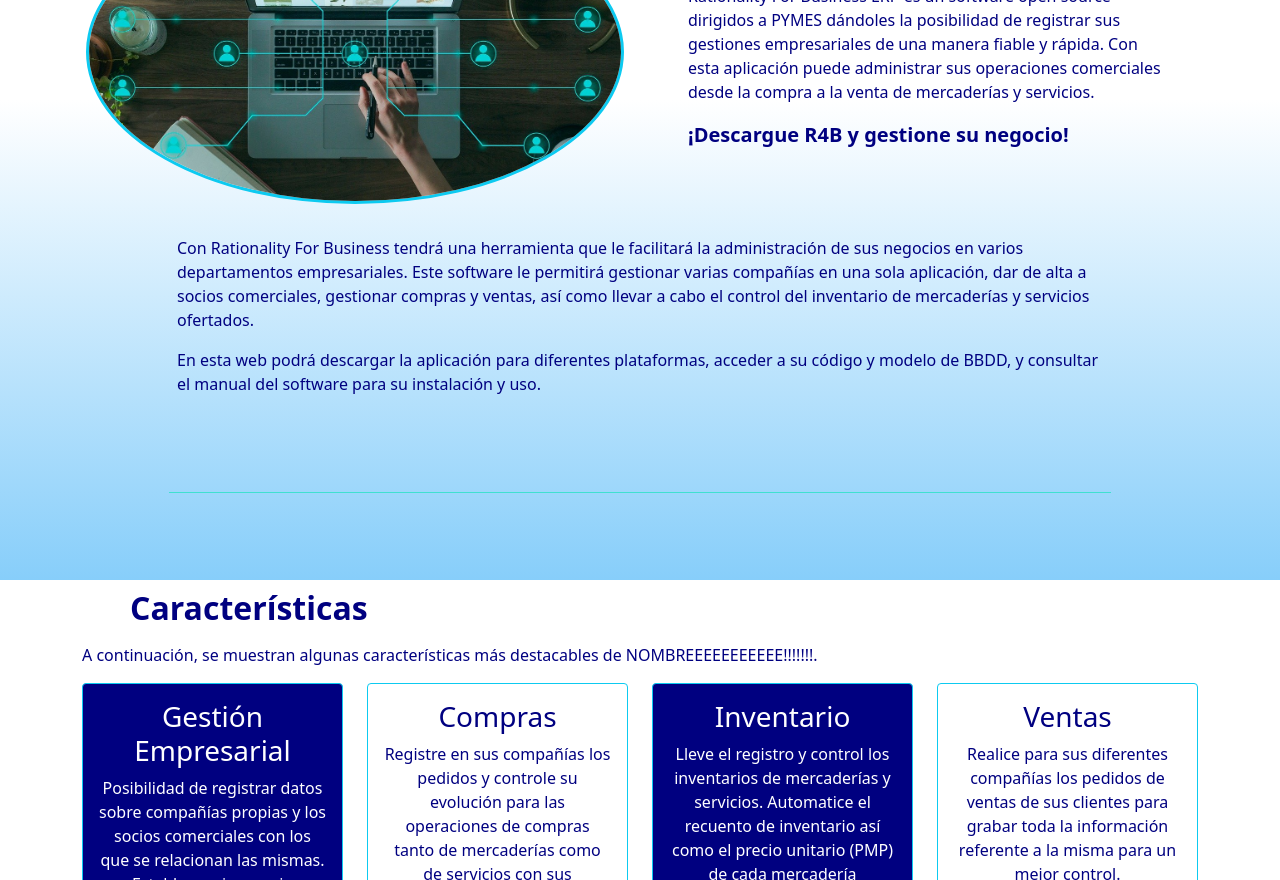
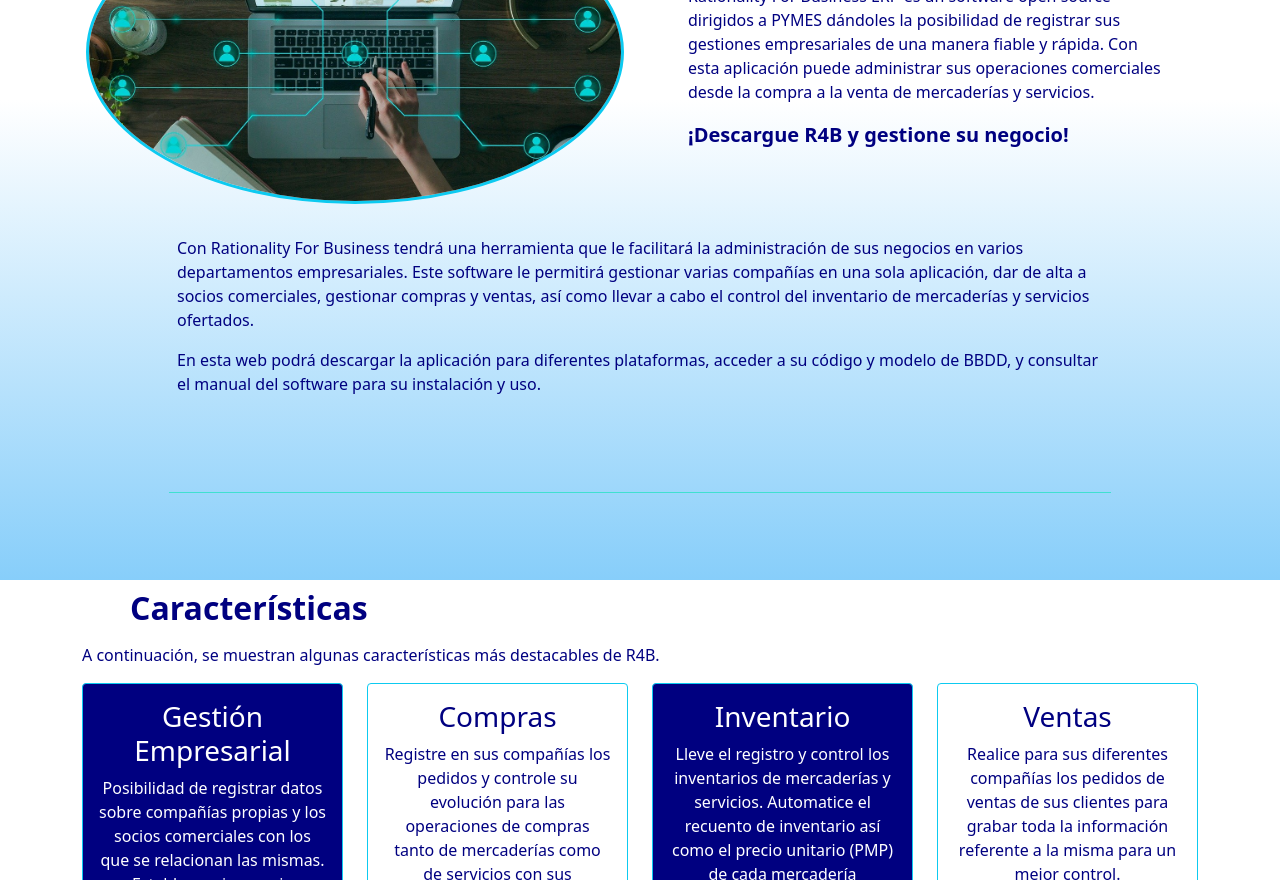
Before and after one commit to jjmp1989/r4b, a plain HTML site: page index.html in a window 1280 px wide. Shown: the part 220-1100 px from the top of the page. Drawn offline with nearby package versions, Linux system fonts and the light colour scheme; a script that the page names is missing.

Commit message:
Update index.html

```diff
--- a/index.html
+++ b/index.html
@@ -108,7 +108,7 @@
         </div>
         <div class="row text-navy">
           <p class="fs-6 text-navy">
-            A continuación, se muestran algunas características más destacables de NOMBREEEEEEEEEEE!!!!!!!.
+            A continuación, se muestran algunas características más destacables de R4B.
           </p>
         </div>
         <div class="row">
```
